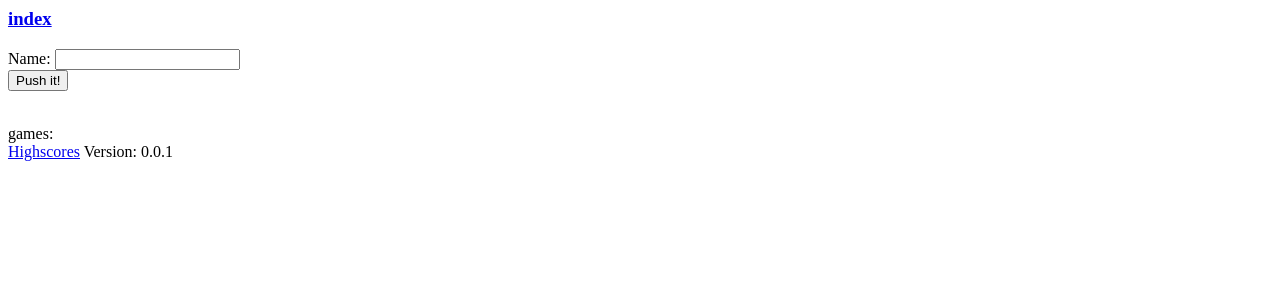
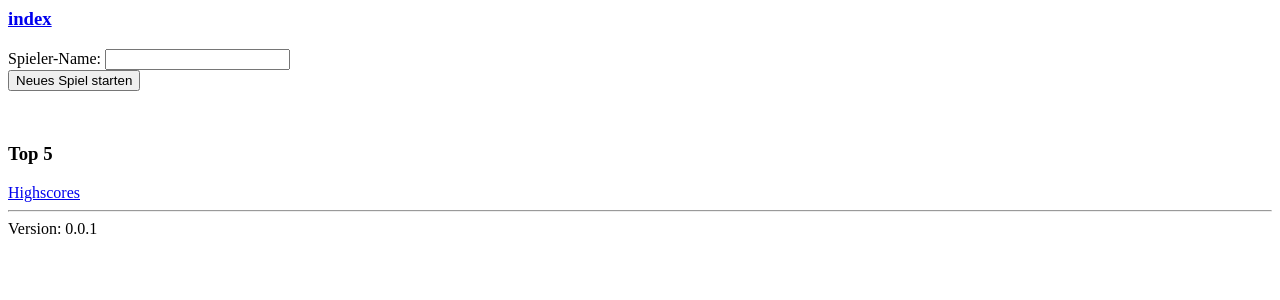
Before and after one commit to Niduroki/bahn-bingo, a Flask app: page / in a window 1280 px wide. Shown: the top 300 px of the page. Run offline with Flask 2, Linux system fonts and the light colour scheme; data that the repository does not hold is empty.

Commit message:
More template work

```diff
--- a/templates/base.html
+++ b/templates/base.html
@@ -5,6 +5,7 @@
     <body>
     <h3><a href="/">index</a></h3>
         {% block content %}Missing content{% endblock %}
+    <hr>
     Version: 0.0.1
     </body>
 </html>
--- a/templates/field.html
+++ b/templates/field.html
@@ -7,6 +7,9 @@
     {% for x in range(5) %}
         <div class="bingo-square{% if squares[x][y].check_time %} checked{% endif %}">
             {{ squares[x][y].content }}
+            {% if squares[x][y].check_time %}
+                <br>Zeit: {{ squares[x][y].check_time.strftime("%d.%m.%y %H:%M Uhr") }}
+            {% endif %}
             {% if squares[x][y].check_time and authenticated %}
                 <br><a href="{{submit_url_base}}{{x+1}}/{{y+1}}/undo/">Rückgängig</a>
             {% elif not squares[x][y].check_time and authenticated %}
--- a/templates/index.html
+++ b/templates/index.html
@@ -1,11 +1,11 @@
 {% extends "base.html" %}
 {% block content %}
 <form method="post">
-  Name: <input type="text" name="player_name"><br>
-  <input type="submit" value="Push it!">
+  Spieler-Name: <input type="text" name="player_name"><br>
+  <input type="submit" value="Neues Spiel starten">
 </form>
 <br>
-games:<br>
+<h3>Top 5</h3>
 {% for game in games %}
   <a href="/{{ game.link }}/">{{ game }}</a> – Score of {{ game.score }}<br>
 {% endfor %}
```
